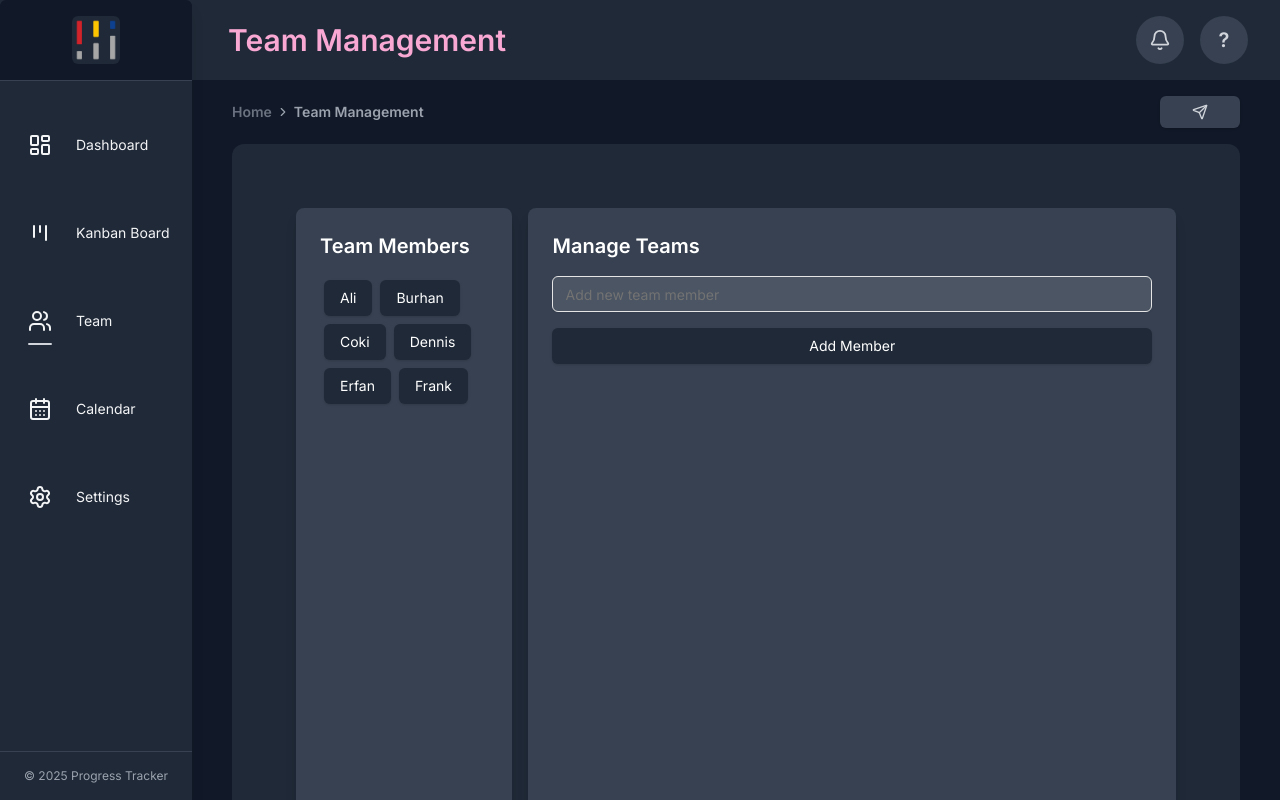
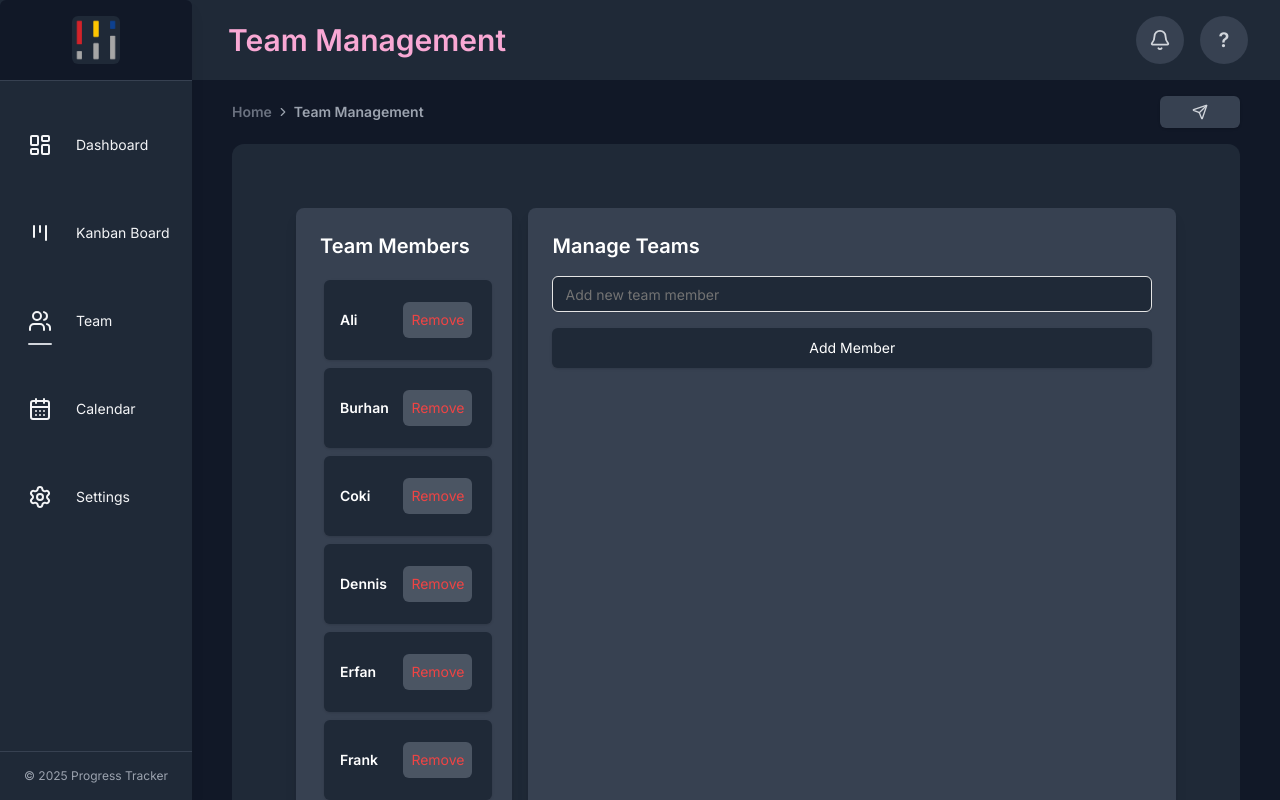
Before and after one commit to definitelynotjin/progress-tracker, a Next.js app in the folder frontend/: page /team-management in a window 1280 px wide. Shown: the top 800 px of the page. Built offline with nearby package versions, Linux system fonts and the light colour scheme.

Commit message:
feat: update KanbanHeaderBar zIndex, enhance SidebarNavItem props, and modify TeamManagement component layout

```diff
--- a/frontend/src/app/components/kanban/KanbanHeaderBar.tsx
+++ b/frontend/src/app/components/kanban/KanbanHeaderBar.tsx
@@ -38,7 +38,7 @@ export default function KanbanHeaderBar() {
                                     key={member.name}
                                     title={member.name}
                                     className="w-8 h-8 rounded-full bg-gray-500 flex items-center justify-center text-white font-bold text-sm border-2 border-gray-700 shadow"
-                                    style={{ zIndex: 10 - idx, marginLeft: idx === 0 ? 0 : '-0.75rem' }}
+                                    style={{ zIndex: 20 - idx, marginLeft: idx === 0 ? 0 : '-0.75rem' }}
                                 >
                                     {member.avatar && typeof member.avatar === "string" ? member.avatar : null}
                                 </div>
--- a/frontend/src/app/components/sidebar/SidebarNavItem.tsx
+++ b/frontend/src/app/components/sidebar/SidebarNavItem.tsx
@@ -4,6 +4,11 @@ import { usePathname } from "next/navigation";
 import { motion } from "framer-motion";
 
 interface SidebarNavItemProps {
+    href: string;
+    icon: React.ReactNode;
+    label: string;
+    collapsedLabelClass?: string;
+    labelClassName?: string;
 }
 
 export default function SidebarNavItem({
--- a/frontend/src/app/components/team-management/Team-Management.tsx
+++ b/frontend/src/app/components/team-management/Team-Management.tsx
@@ -1,15 +1,10 @@
-"use client";
-
 import React from "react";
-import { AssigneeType, PriorityType } from "../kanban/types";
 import { Input } from "@/components/ui/input";
 import { Button } from "@/components/ui/button";
-import {ASSIGNEE} from "../kanban/kanbanConfig";
-
-
+import { ASSIGNEE } from "../kanban/kanbanConfig";
 
 export default function TeamManagement() {
-        return (
+    return (
         <div className="flex flex-row gap-4 rounded-xl overflow-auto bg-gray-800 p-16 min-h-screen">
             <div className="w-1/4 bg-gray-700 rounded-lg p-6 shadow-lg">
                 <h2 className="text-xl font-bold text-white mb-4">
@@ -19,10 +14,18 @@ export default function TeamManagement() {
                 <ul className="space-y-2">
                     {/* Example team member */}
                     <div className="flex flex-wrap">
-                        {ASSIGNEE.map(name =>(
-                            <Button key={name} className="m-1 bg-gray-800 text-white rounded-md w-100">
-                                {name}</Button>))}
-                </div>
+                        {ASSIGNEE.map(name => (
+                            <Button key={name}
+                                className="m-1 bg-gray-800 text-white rounded-md min-w-full min-h-20 text-left">
+                                <div className="flex justify-between items-center w-full">
+                                    <span className="font-bold">{name}</span>
+                                    <span className="m-1 p-2 rounded-md bg-gray-600 text-red-500 hover:bg-gray-100">
+                                        Remove
+                                    </span>
+                                </div >
+                            </Button>
+                        ))}
+                    </div>
                 </ul>
             </div>
 
@@ -32,8 +35,8 @@ export default function TeamManagement() {
                 </h2>
                 {/* Team management form or options */}
                 <form className="space-y-4">
-                    <Input type="text" placeholder="Add new team member" className="w-full p-3 rounded-md bg-gray-600 text-white" />
-                    <Button type="submit" className="w-full bg-gray-800 hover:bg-gray-900 text-white p-3 rounded-md"
+                    <Input type="text" placeholder="Add new team member" className="w-full p-3 rounded-md bg-gray-800 text-white" />
+                    <Button type="submit" className="w-full h-10 bg-gray-800 hover:bg-gray-900 text-white p-3 rounded-md"
                     >
                         Add Member
                     </Button>
--- a/frontend/src/app/components/team-management/invite-modal.tsx
+++ b/frontend/src/app/components/team-management/invite-modal.tsx
@@ -1,3 +1,6 @@
+"use client";
+
+
 import React, { useState } from 'react';
 import toast from 'react-hot-toast';
 
```
